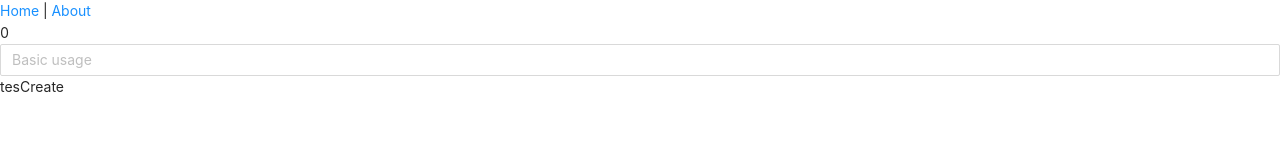
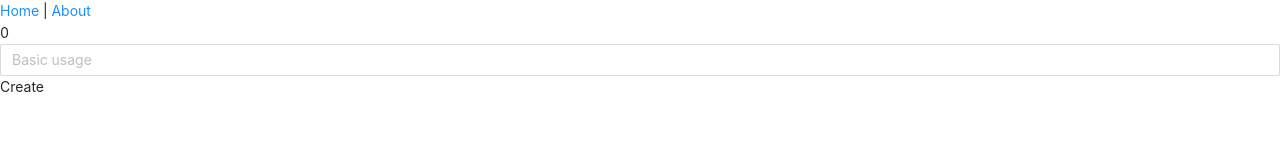
Before and after one commit to Cleonart/hackathon_mdo_2022_FE, a Vue app: page / in a window 1280 px wide. Shown: the top 166 px of the page. Built offline with nearby package versions, Linux system fonts and the light colour scheme.

Commit message:
[PATCH] Update with modules

```diff
--- /dev/null
+++ b/src/components/VueFooter.vue
@@ -0,0 +1 @@
+<template></template>
--- /dev/null
+++ b/src/components/VueNavbar.vue
@@ -0,0 +1 @@
+<template></template>
--- a/src/views/Index.vue
+++ b/src/views/Index.vue
@@ -8,7 +8,6 @@
         placeholder="Basic usage"
       />
     </div>
-    <button disabled>tes</button>
     <VueButton text="Create" type="indigo" @click="tes_1()" />
   </VueContainer>
 </template>
```
